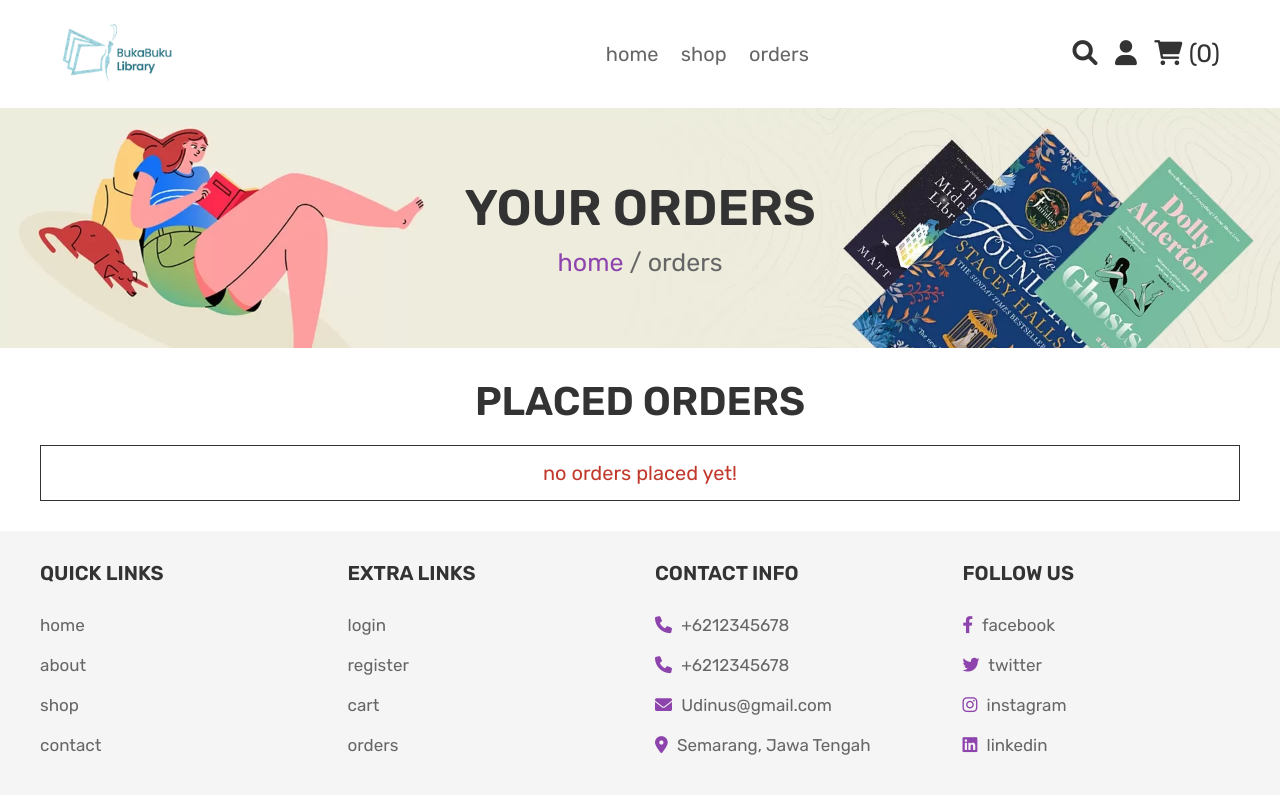
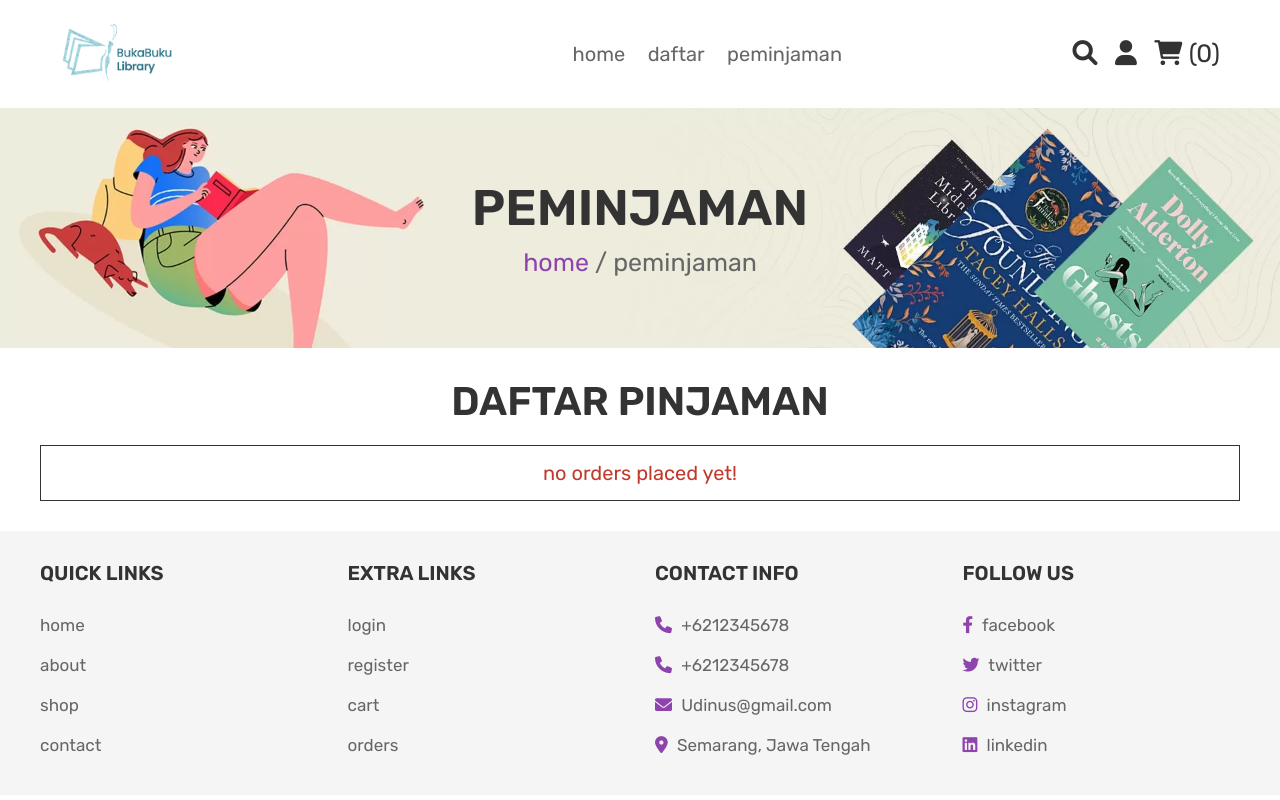
Before and after one commit to RifqiAryaS/UniThrift, a PHP site: page /orders.php in a window 1280 px wide. Run offline with PHP 8.4, Linux system fonts and the light colour scheme; a user stored in the database is signed in; data comes from the database, SQL or seed files in the repository; both versions use the stored data as it was after the commit.

Commit message:
perubahan cart, order dan database

```diff
--- a/header.php
+++ b/header.php
@@ -32,9 +32,9 @@
          <nav class="navbar">
             <a href="home.php">home</a>
             <!-- <a href="about.php">about</a> -->
-            <a href="shop.php">shop</a>
+            <a href="shop.php">daftar</a>
             <!-- <a href="contact.php">contact</a> -->
-            <a href="orders.php">orders</a>
+            <a href="orders.php">peminjaman</a>
          </nav>
 
          <div class="icons">
--- a/orders.php
+++ b/orders.php
@@ -19,7 +19,7 @@
    <meta charset="UTF-8">
    <meta http-equiv="X-UA-Compatible" content="IE=edge">
    <meta name="viewport" content="width=device-width, initial-scale=1.0">
-   <title>orders</title>
+   <title>peminjaman</title>
 
    <!-- font awesome cdn link  -->
    <link rel="stylesheet" href="https://cdnjs.cloudflare.com/ajax/libs/font-awesome/6.0.0/css/all.min.css">
@@ -34,13 +34,13 @@
    <?php include 'header.php'; ?>
 
    <div class="heading">
-      <h3>your orders</h3>
-      <p> <a href="home.php">home</a> / orders </p>
+      <h3>peminjaman</h3>
+      <p> <a href="home.php">home</a> / peminjaman </p>
    </div>
 
    <section class="placed-orders">
 
-      <h1 class="title">placed orders</h1>
+      <h1 class="title">daftar pinjaman</h1>
 
       <div class="box-container">
 
@@ -50,19 +50,20 @@
             while ($fetch_orders = mysqli_fetch_assoc($order_query)) {
          ?>
                <div class="box">
-                  <p> placed on : <span><?php echo $fetch_orders['placed_on']; ?></span> </p>
-                  <p> name : <span><?php echo $fetch_orders['name']; ?></span> </p>
-                  <p> number : <span><?php echo $fetch_orders['number']; ?></span> </p>
-                  <p> email : <span><?php echo $fetch_orders['email']; ?></span> </p>
-                  <p> address : <span><?php echo $fetch_orders['address']; ?></span> </p>
-                  <p> payment method : <span><?php echo $fetch_orders['method']; ?></span> </p>
-                  <p> your orders : <span><?php echo $fetch_orders['total_products']; ?></span> </p>
-                  <!-- <p> total price : <span>$<?php echo $fetch_orders['total_price']; ?>/-</span> </p> -->
                   <p> status : <span style="color:<?php if ($fetch_orders['payment_status'] == 'pending') {
                                                       echo 'red';
                                                    } else {
                                                       echo 'green';
                                                    } ?>;"><?php echo $fetch_orders['payment_status']; ?></span> </p>
+                  <p> name : <span><?php echo $_SESSION['user_name']; ?></span> </p>
+                  <p> placed on : <span><?php echo $fetch_orders['placed_on']; ?></span> </p>
+                  <p> ends on : <span><?php echo $fetch_orders['end_on']; ?></span></p>
+                  <!-- <p> number : <span><?php echo $fetch_orders['number']; ?></span> </p>
+                  <p> email : <span><?php echo $fetch_orders['email']; ?></span> </p>
+                  <p> address : <span><?php echo $fetch_orders['address']; ?></span> </p>
+                  <p> payment method : <span><?php echo $fetch_orders['method']; ?></span> </p>
+                  <p> your orders : <span><?php echo $fetch_orders['total_products']; ?></span> </p> -->
+                  <!-- <p> total price : <span>$<?php echo $fetch_orders['total_price']; ?>/-</span> </p> -->
                </div>
          <?php
             }
```
Also changed, not shown: cart.php (+43 -1 lines), shop_db.sql (+32 -16 lines).
